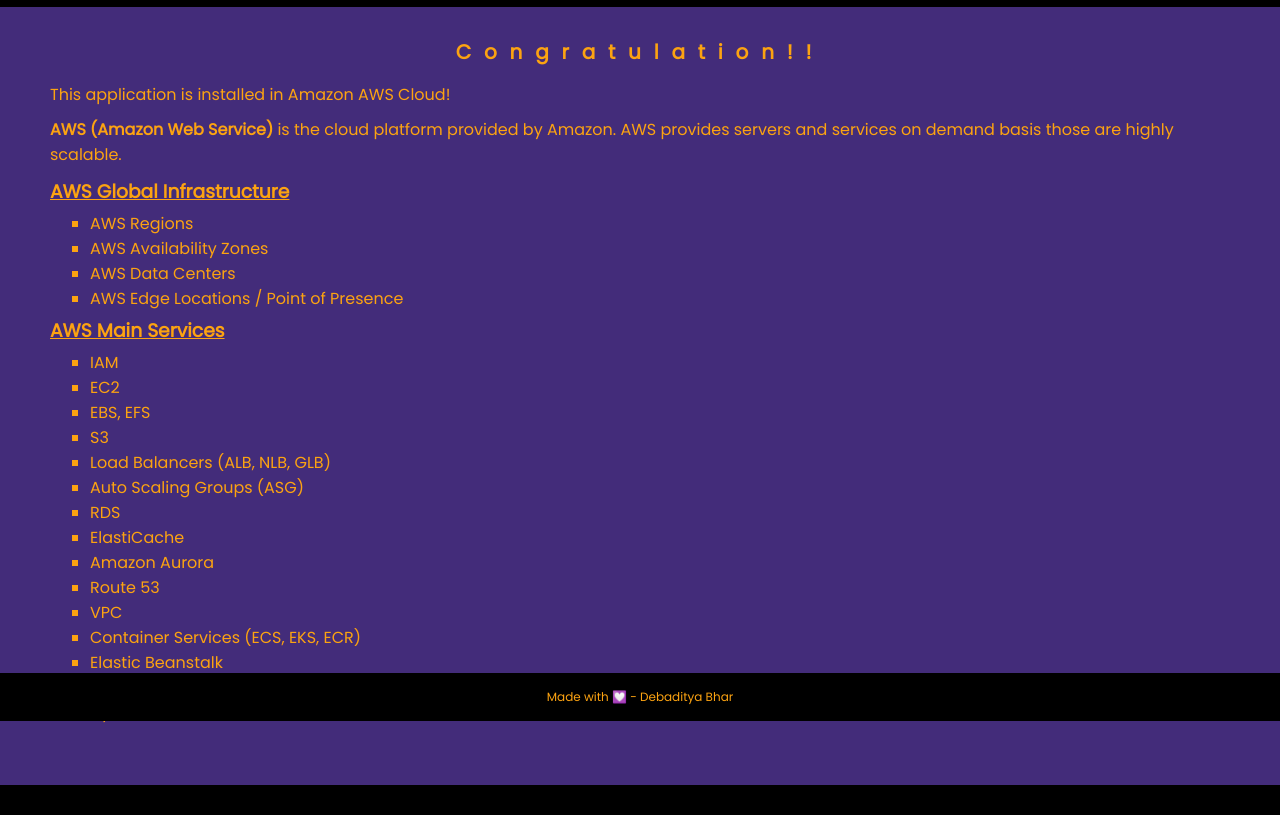
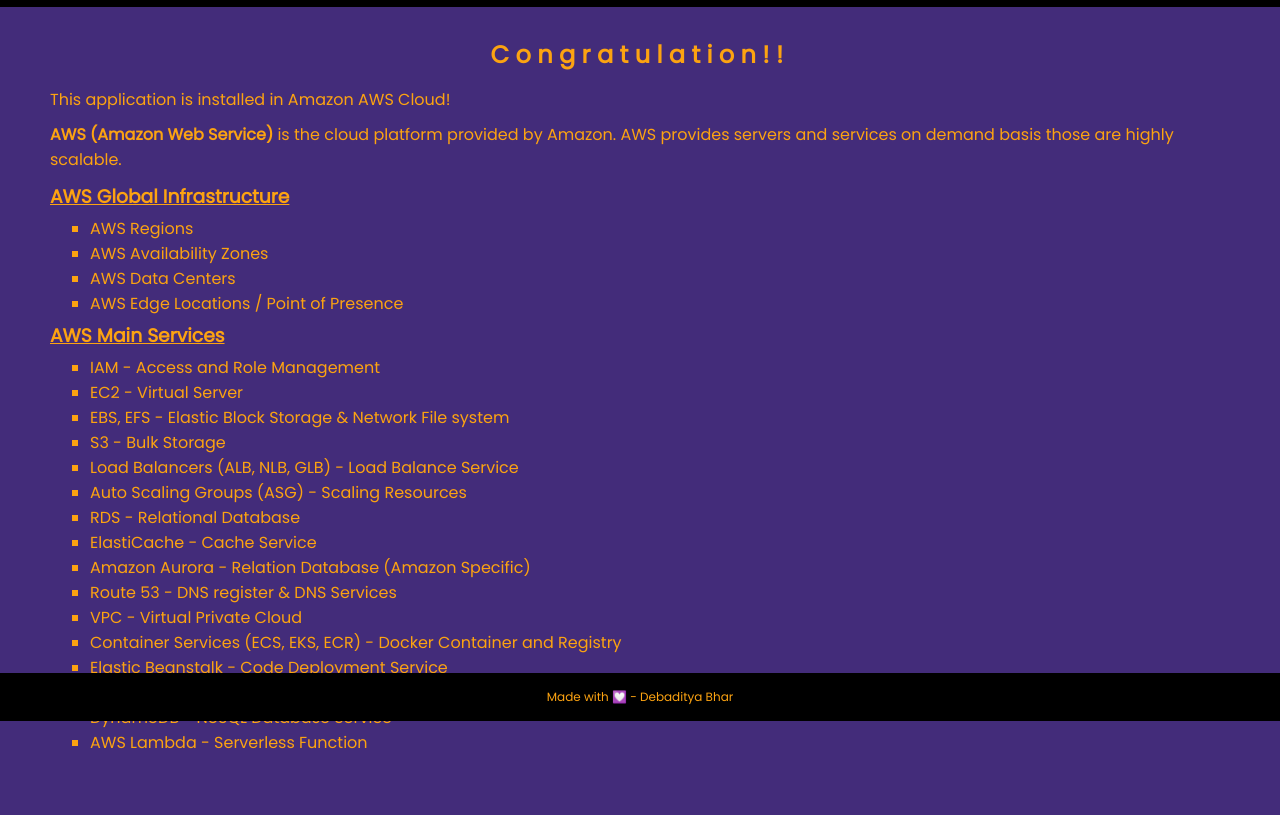
Before and after one commit to debapps/Sample-Express-App, a website: page views/index.html in a window 1280 px wide. Shown: the part 79-894 px from the top of the page. Before the commit the page ends 864 px from the top, so only its background shows below. Drawn offline with Linux system fonts and the light colour scheme; a web font is replaced by a local one.

Commit message:
Version 5.1: Changes in content, style and build-deploy strategies.
	1. More content has added in index.html.
	2. Changed the font size of "Congratulation!!" message.
	3. Changed build and deployment strategies; change in
	   buildspec.yml and appspec.yml files.

```diff
--- a/appspec.yml
+++ b/appspec.yml
@@ -11,10 +11,6 @@
   BeforeInstall:
     - location: scripts/pre_install_app.sh
       timeout: 30
-      runas: root
-  AfterInstall:
-    - location: scripts/install_dependencies.sh
-      timeout: 300
   ApplicationStart:
     - location: scripts/start_app.sh
       timeout: 300
--- a/buildspec.yml
+++ b/buildspec.yml
@@ -14,6 +14,7 @@
             - echo "Build Plase ..."
             - grep -Fq "Congratulation" views/index.html
             - echo "Test for 'Congratulation' message passed ..."
+            - npm install
     post_build:
         commands:
             - echo "Post Build Phase ..."
--- a/public/css/mainStyle.css
+++ b/public/css/mainStyle.css
@@ -31,9 +31,9 @@
 
 main>h2:first-child {
     font-family: 'Poppins', sans-serif;
-    font-size: 20px;
+    font-size: 24px;
+    letter-spacing: .4rem;
     padding: 10px 0px;
-    letter-spacing: .8rem;
     text-align: center;
 }
 
--- a/views/index.html
+++ b/views/index.html
@@ -28,21 +28,27 @@
       </ul>
       <h3>AWS Main Services</h3>
       <ul>
-        <li>IAM</li>
-        <li>EC2</li>
-        <li>EBS, EFS</li>
-        <li>S3</li>
-        <li>Load Balancers (ALB, NLB, GLB)</li>
-        <li>Auto Scaling Groups (ASG)</li>
-        <li>RDS</li>
-        <li>ElastiCache</li>
-        <li>Amazon Aurora</li>
-        <li>Route 53</li>
-        <li>VPC</li>
-        <li>Container Services (ECS, EKS, ECR)</li>
-        <li>Elastic Beanstalk</li>
-        <li>CICD</li>
-        <li>DynamoDB</li>
+        <li>IAM - Access and Role Management</li>
+        <li>EC2 - Virtual Server</li>
+        <li>EBS, EFS - Elastic Block Storage & Network File system</li>
+        <li>S3 - Bulk Storage</li>
+        <li>Load Balancers (ALB, NLB, GLB) - Load Balance Service</li>
+        <li>Auto Scaling Groups (ASG) - Scaling Resources</li>
+        <li>RDS - Relational Database</li>
+        <li>ElastiCache - Cache Service</li>
+        <li>Amazon Aurora - Relation Database (Amazon Specific)</li>
+        <li>Route 53 - DNS register & DNS Services</li>
+        <li>VPC - Virtual Private Cloud</li>
+        <li>
+          Container Services (ECS, EKS, ECR) - Docker Container and Registry
+        </li>
+        <li>Elastic Beanstalk - Code Deployment Service</li>
+        <li>
+          CICD - CodeCommit, CodeBuild, CodeDeploy, CodePipeline, Codestar,
+          CodeGuru, CodeArtifact
+        </li>
+        <li>DynamoDB - NoSQL Database Service</li>
+        <li>AWS Lambda - Serverless Function</li>
       </ul>
     </main>
     <footer>
```
Also changed, not shown: 1 other file.
